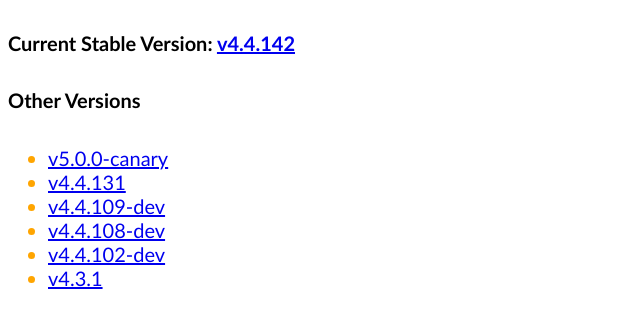
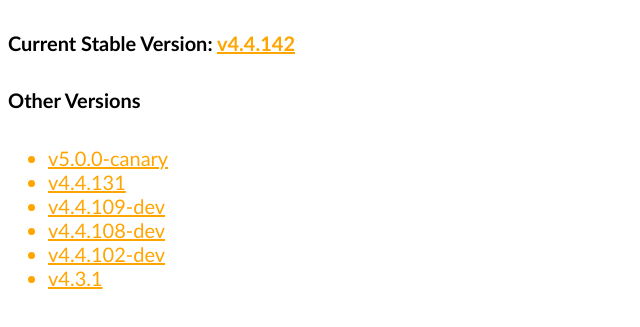
Before and after one commit to ExperiencersInternational/classicstart, a plain HTML site: page index.html in a window 1280 px wide. Shown: the part 67-394 px from the top of the page, without its empty margins (0-640 px from the left). Drawn offline with Linux system fonts and the light colour scheme.

Commit message:
Update index.html

```diff
--- a/index.html
+++ b/index.html
@@ -22,6 +22,10 @@
     color: #FFA500;
     text-decoration: none;
   }
+
+  a:link, a:visited {
+      color: #FFA500;
+  }
 </style>
 <body>
 <h1 class="title">Classic Start</h1>
```
